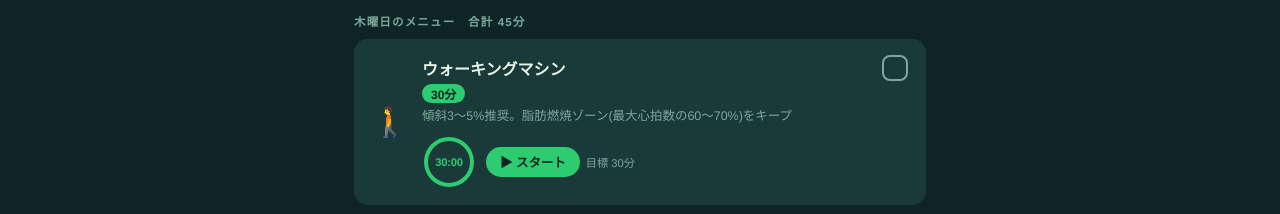
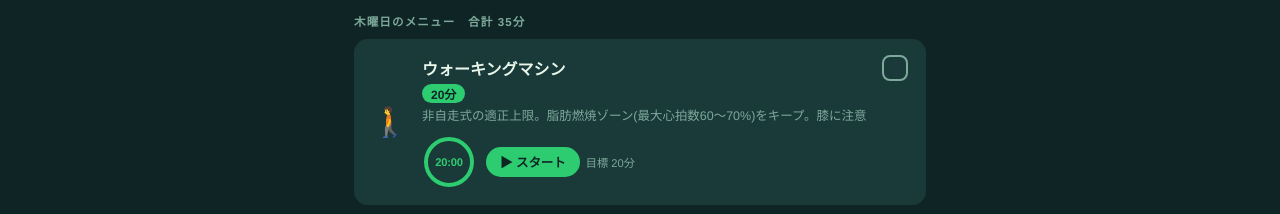
Before and after one commit to qweenJIKII/waist-machine-tracker, a plain HTML site: page index.html in a window 1280 px wide. Shown: the part 268-482 px from the top of the page. Drawn offline with Linux system fonts and the light colour scheme.

Commit message:
fix: 非自走式ウォーキングマシンの負荷考慮によるスケジュール時間最適化

```diff
--- a/index.html
+++ b/index.html
@@ -496,35 +496,35 @@
   };
 
   const SCHEDULE = {
-    1: [ // 月：週はじめ・体幹覚醒日（合計50分）
+    1: [ // 月：週はじめ・体幹覚醒日（合計40分）
       { name: "乗馬マシン",         vol: "10分", desc: "週はじめは短めに。骨盤を動かして体幹スイッチをON" },
-      { name: "ウォーキングマシン", vol: "30分", desc: "しっかり有酸素でお腹の脂肪燃焼を起動。ゆっくりペースでOK" },
+      { name: "ウォーキングマシン", vol: "20分", desc: "非自走式は自分でベルトを回すため負荷大。週初めは20分で脂肪燃焼を起動" },
       { name: "3Dウェーブマシン",   vol: "10分", desc: "有酸素直後の振動で血流MAX。老廃物をリンパへ流す" }
     ],
-    2: [ // 火：インナーマッスル集中日（合計35分）
+    2: [ // 火：インナーマッスル集中日（合計30分）
       { name: "乗馬マシン",         vol: "15分", desc: "骨盤の前後・左右をフルに使い、腹横筋・多裂筋を強化" },
       { name: "3Dウェーブマシン",   vol: "10分", desc: "乗馬後の体幹をさらに刺激。お腹周りをダイレクトに揺らす" },
-      { name: "ウォーキングマシン", vol: "10分", desc: "軽めウォークでクールダウン。乳酸を流して翌日に疲れを残さない" }
+      { name: "ウォーキングマシン", vol: "5分",  desc: "非自走式でのクールダウン。ゆっくり歩いて乳酸を流す（短時間でOK）" }
     ],
     3: null, // 水：完全レスト（超回復日）
-    4: [ // 木：有酸素強化日（合計45分）
-      { name: "ウォーキングマシン", vol: "30分", desc: "傾斜3〜5%推奨。脂肪燃焼ゾーン(最大心拍数の60〜70%)をキープ" },
+    4: [ // 木：有酸素強化日（合計35分）
+      { name: "ウォーキングマシン", vol: "20分", desc: "非自走式の適正上限。脂肪燃焼ゾーン(最大心拍数60〜70%)をキープ。膝に注意" },
       { name: "乗馬マシン",         vol: "5分",  desc: "歩いた後の体幹仕上げ。短時間でも骨盤安定効果は十分" },
       { name: "3Dウェーブマシン",   vol: "10分", desc: "有酸素後のゴールデンタイム。下半身のむくみをリセット" }
     ],
-    5: [ // 金：週末前・フル引き締め日（合計50分）
+    5: [ // 金：週末前・フル引き締め日（合計40分）
       { name: "乗馬マシン",         vol: "15分", desc: "週で一番しっかり乗る日。体幹・インナーマッスルを総動員" },
-      { name: "ウォーキングマシン", vol: "25分", desc: "脂肪燃焼を加速。金曜は少しペースを上げてみよう" },
+      { name: "ウォーキングマシン", vol: "15分", desc: "木と連日のため短めに設定。非自走式の累積負荷を考慮した適正時間" },
       { name: "3Dウェーブマシン",   vol: "10分", desc: "週の疲れを振動で流す。血行促進でリカバリーも兼ねる" }
     ],
     6: [ // 土：週末・リカバリー引き締め日（合計35分）
-      { name: "ウォーキングマシン", vol: "20分", desc: "週末のリフレッシュウォーク。景色を楽しむ気分で軽やかに" },
+      { name: "ウォーキングマシン", vol: "20分", desc: "週末ウォーク。2日ぶりなので20分OK。景色を楽しむ気分で軽やかに" },
       { name: "乗馬マシン",         vol: "10分", desc: "過負荷にならない程度に体幹をキープ。週の締めくくり" },
       { name: "3Dウェーブマシン",   vol: "5分",  desc: "週ラストの仕上げ振動。短時間でも継続が最大の効果" }
     ],
-    0: [ // 日：軽回復日（合計20分）
+    0: [ // 日：軽回復日（合計18分）
       { name: "3Dウェーブマシン",   vol: "10分", desc: "日曜はこれだけでOK。全身の血流を整えて翌週に備える" },
-      { name: "ウォーキングマシン", vol: "10分", desc: "ゆっくりウォークで関節をほぐす。翌週月曜への準備運動" }
+      { name: "ウォーキングマシン", vol: "8分",  desc: "回復日のごく軽いウォーク。非自走式でも関節に負担をかけない最小時間" }
     ]
   };
 
```
